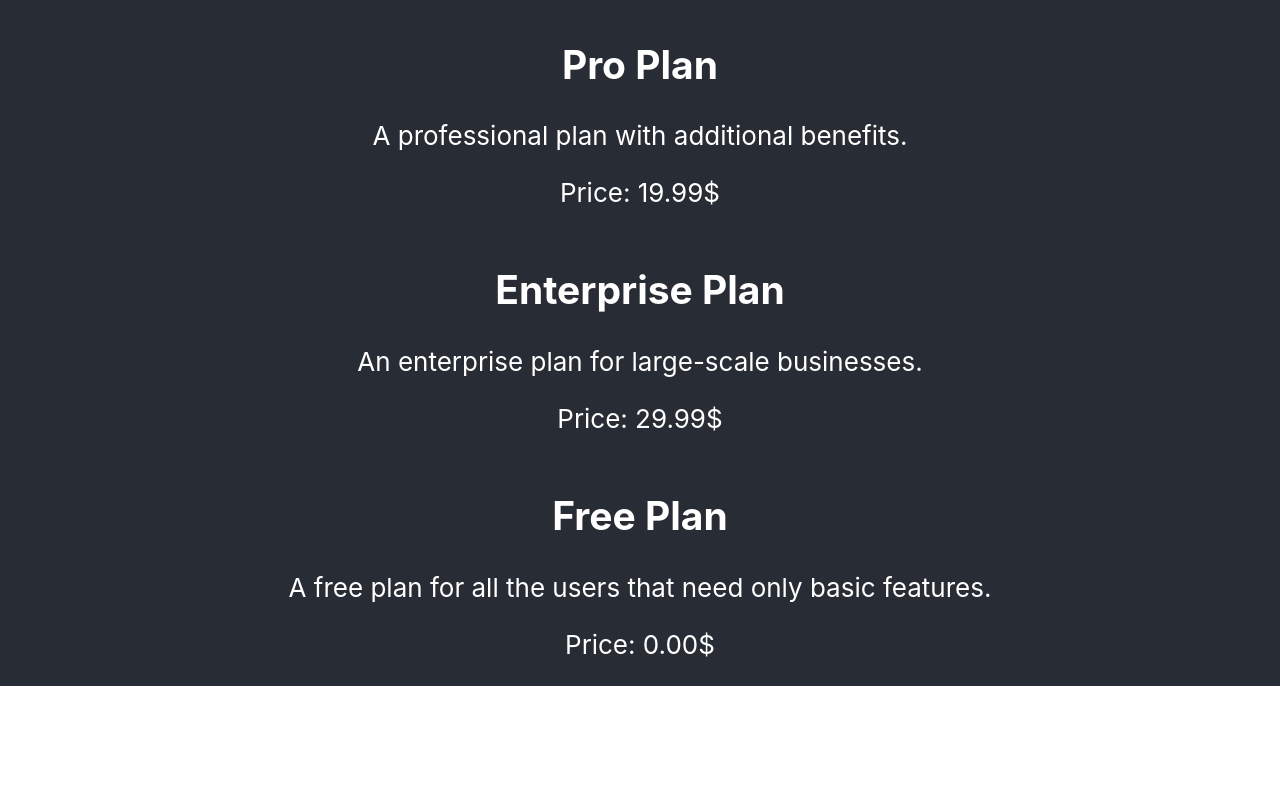
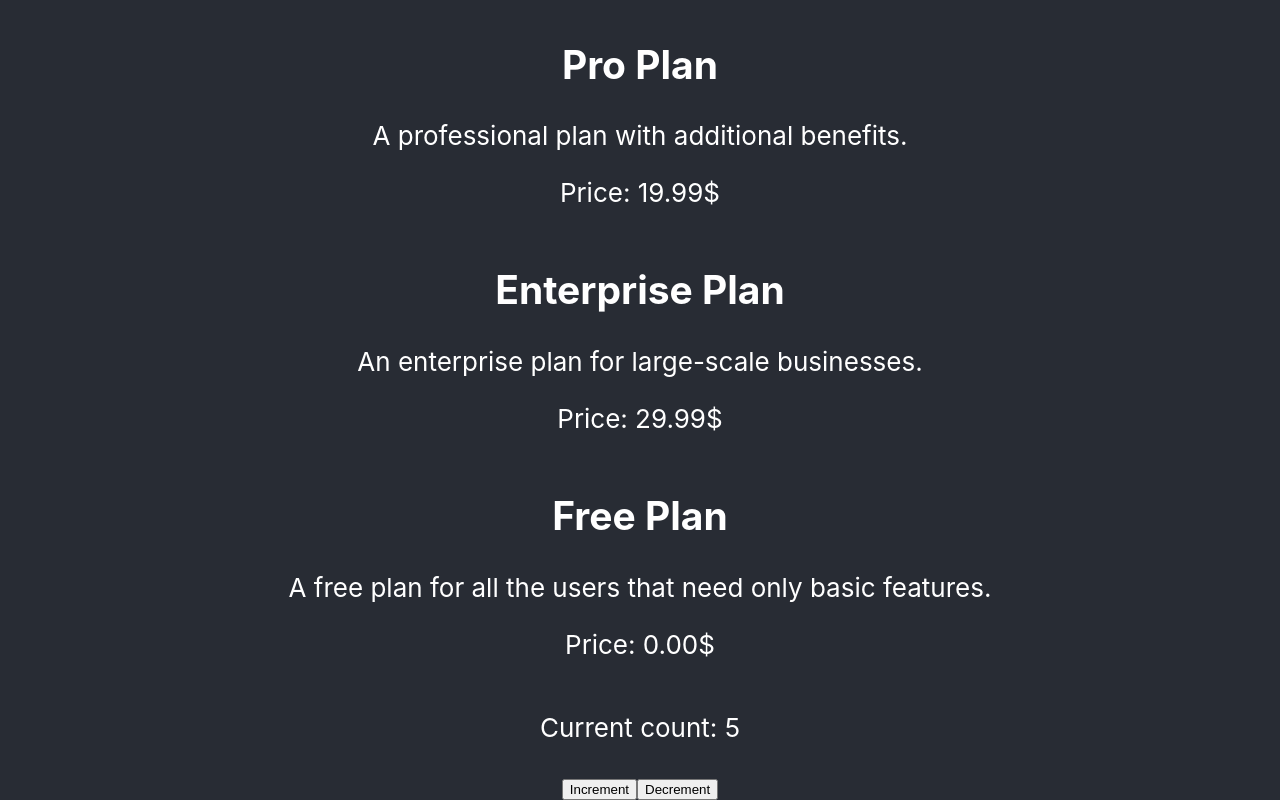
Before and after one commit to LaurentMaxhuni/e-commerce-react, a React (Create React App) app in the folder e-commerceplants/: page / in a window 1280 px wide. Shown: the part 350-1150 px from the top of the page. Before the commit the page ends 1036 px from the top, so only its background shows below. Built offline with nearby package versions, Linux system fonts and the light colour scheme.

Commit message:
Finished useState()

```diff
--- a/e-commerceplants/src/App.js
+++ b/e-commerceplants/src/App.js
@@ -1,6 +1,7 @@
 import React from "react";
 import "./App.css";
 import Plan from "./components/Plan.jsx";
+import Counter from "./components/Counter.jsx";
 
 function App() {
   return (
@@ -27,6 +28,7 @@ function App() {
           desc="A free plan for all the users that need only basic features."
           price="0.00"
         />
+        <Counter plans={5} />
       </header>
     </div>
   );
--- /dev/null
+++ b/e-commerceplants/src/components/Counter.jsx
@@ -0,0 +1,18 @@
+import React, { useState } from 'react';
+
+function Counter(props) {
+
+    const [count, setCount] = useState(props.plans);
+
+    return(
+        <>
+            <div>
+                <p>Current count: {count}</p>
+                <button onClick={() => setCount((c) => c + 1)}>Increment</button>
+                <button onClick={() => setCount((c) => c - 1)}>Decrement</button>
+            </div>
+        </>
+    );
+}
+
+export default Counter;
```
